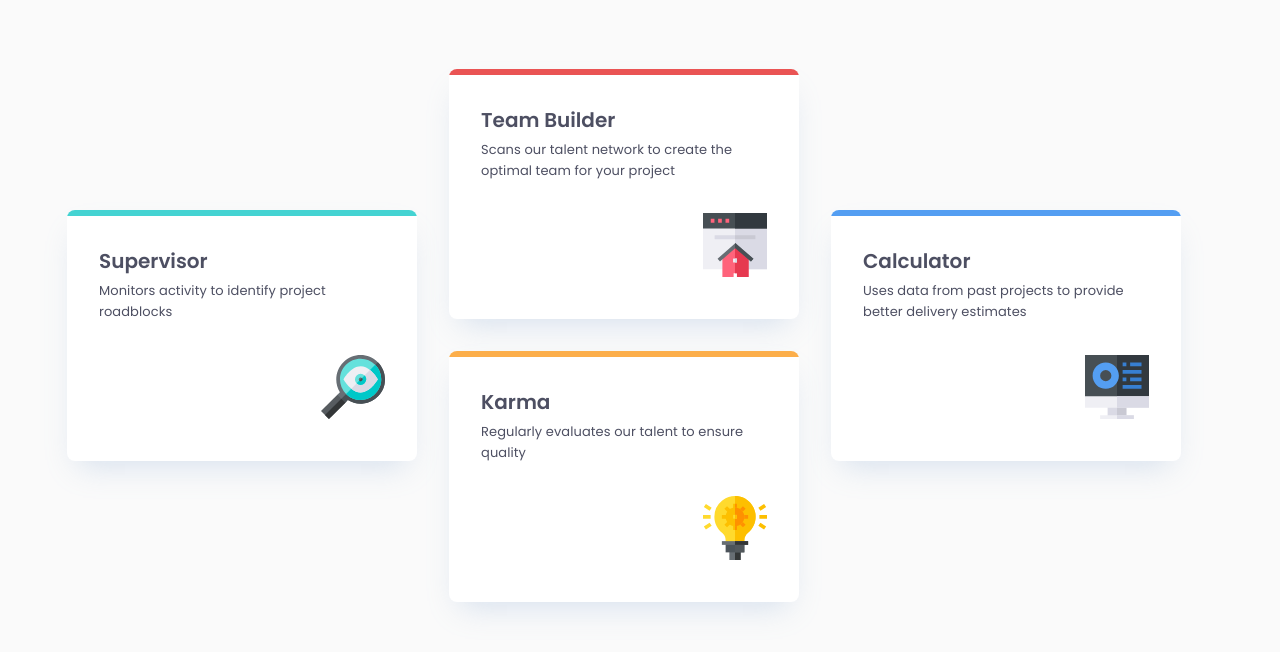
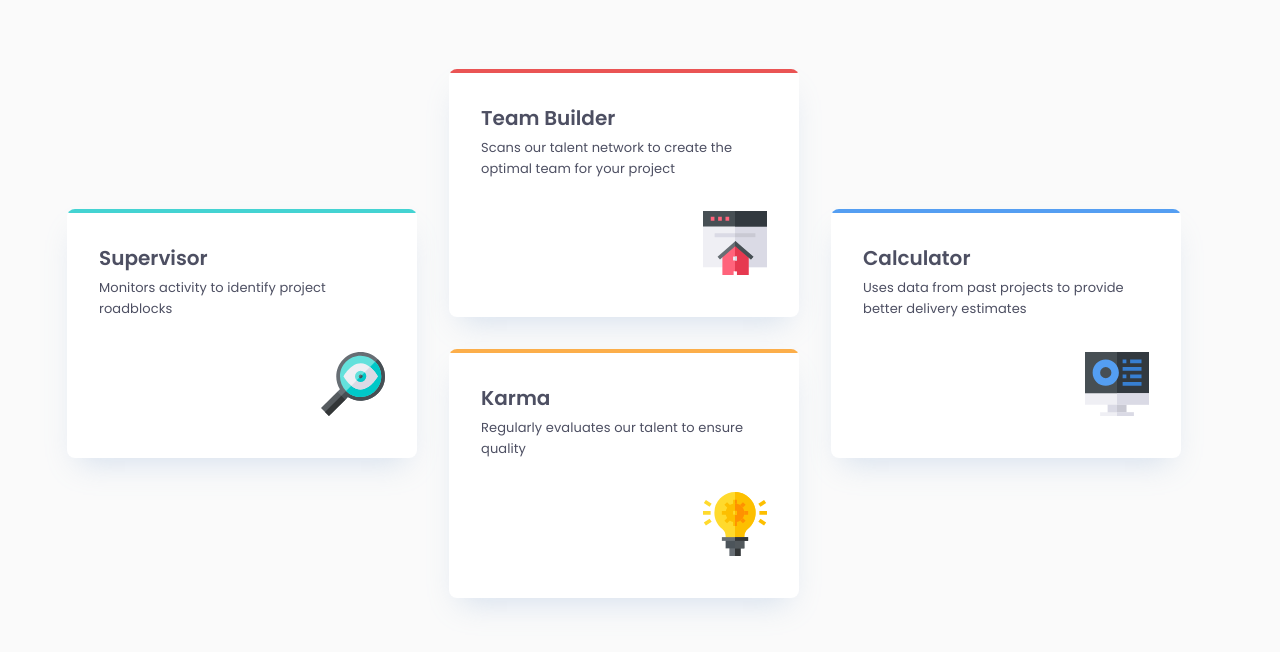
Before and after one commit to harshitkumarpatel28/four-card-feature-section-master, a plain HTML site: page index.html in a window 1280 px wide. Shown: the part 264-916 px from the top of the page. Drawn offline with Linux system fonts and the light colour scheme.

Commit message:
Design changes for sections struture.

```diff
--- a/style.scss
+++ b/style.scss
@@ -64,7 +64,7 @@ body {
   left: -10px;
   position: relative;
   width: 105%;
-  border: 3px solid #44d3d2;
+  border:2px solid #44d3d2;
 }
 
 .supervisor-block {
@@ -105,7 +105,7 @@ body {
   left: -10px;
   position: relative;
   width: 105%;
-  border: 3px solid #ea5454;
+  border:2px solid #ea5454;
 }
 
 .team-builder-block {
@@ -146,7 +146,7 @@ body {
   left: -10px;
   position: relative;
   width: 105%;
-  border: 3px solid #fcae4a;
+  border:2px solid #fcae4a;
 }
 
 .karma-block {
@@ -187,7 +187,7 @@ body {
   left: -10px;
   position: relative;
   width: 105%;
-  border: 3px solid #549ef2;
+  border:2px solid #549ef2;
 }
 
 .calculator-block {
```
Also changed, not shown: style.css.
